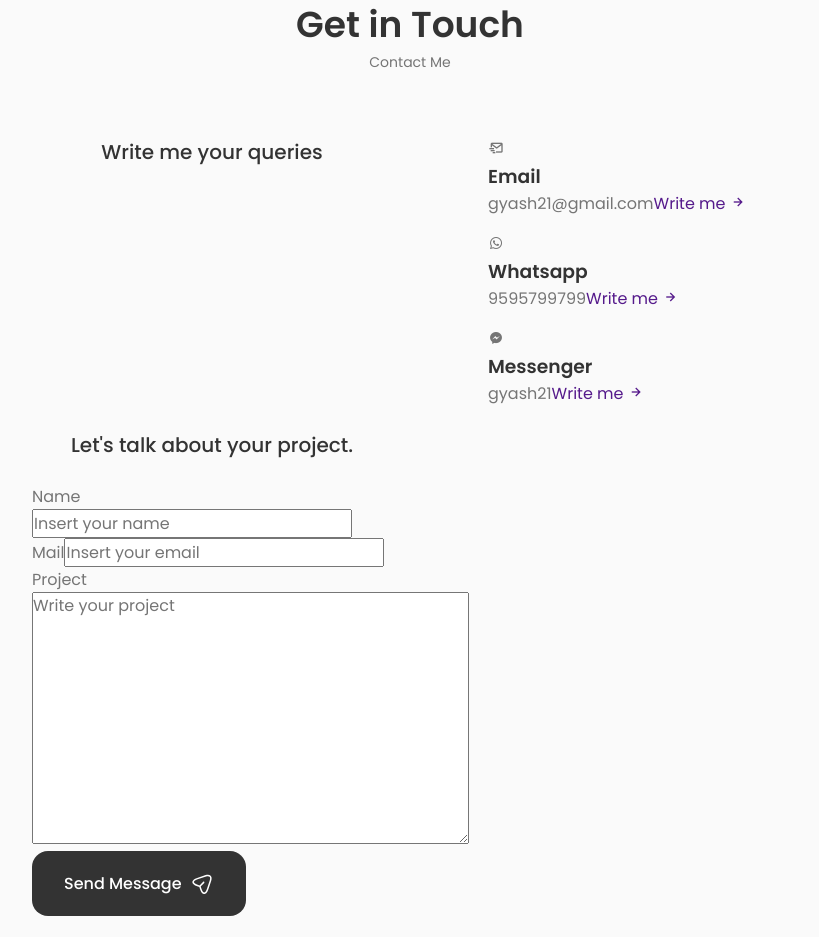
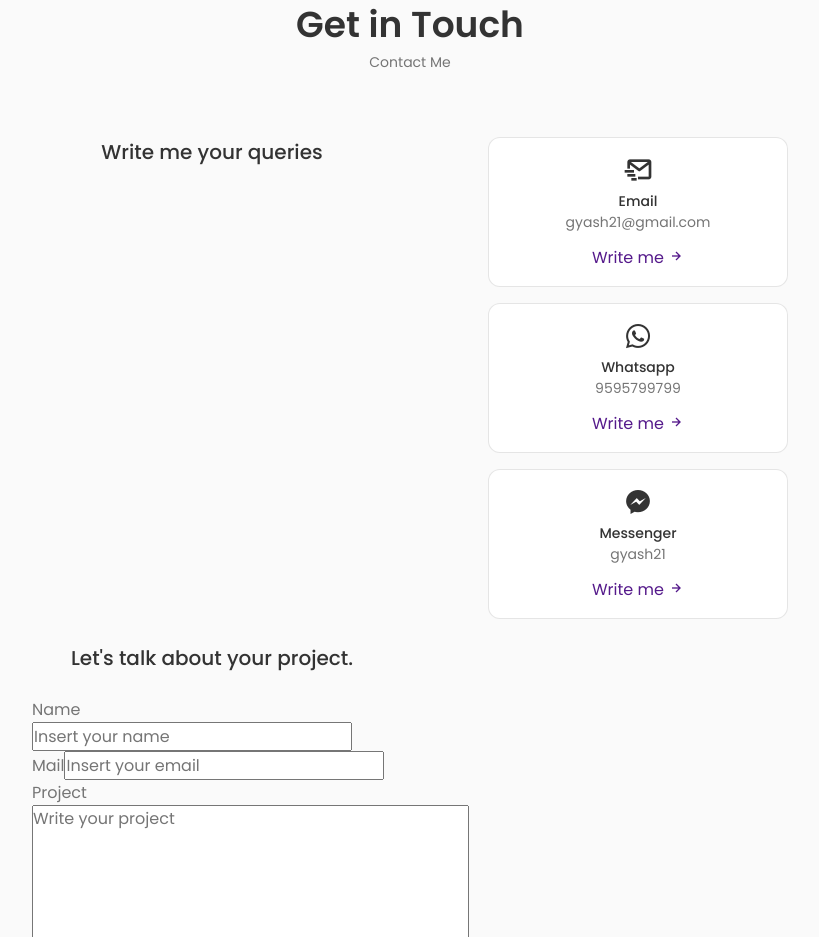
Before and after one commit to gyash21/THE-PORTFOLIO, a React (Create React App) app: page / in a window 1280 px wide. Shown: the part 2520-3457 px from the top of the page, without its empty margins (230-1049 px from the left). Built offline with nearby package versions, Linux system fonts and the light colour scheme.

Commit message:
update- contact card styling

```diff
--- a/src/components/contact/contact.css
+++ b/src/components/contact/contact.css
@@ -22,7 +22,46 @@
 
 }
 
-.contact__form {
+.contact__card{
+
+    background-color: var(--container-color);
+    border: 1px solid rgba(0, 0, 0, 0.1);
+    padding: 1rem;
+    border-radius: 0.75rem;
+    text-align: center;
+
+}
+
+.contact__card-icon{
+
+    font-size: 2rem;
+    color: var(--title-color);
+    margin-bottom: var(--mb-0-25);
+
+}
+
+
+.contact__card-title,
+.contact__card-data {
+
+    font-size: var(--small-font-size);
+}
+
+
+.contact__card-title{
+
+    font-weight: var(--font-medium);
+}
+
+
+.contact__card-data{
+
+    display: block;
+    margin-bottom: var(--mb-0-75);
+}
+
+
+.contact__form{
 
     width: 360px;
 }
```
